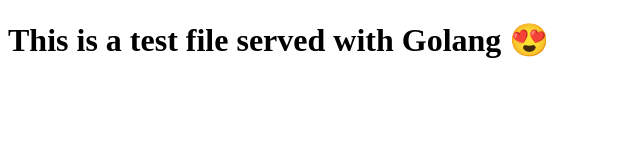
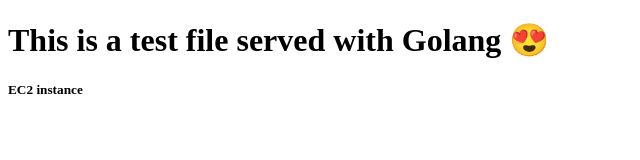
Before and after one commit to gbengaoyetade/notes-app, a plain HTML site: page static/index.html in a window 1280 px wide. Shown: the full height of the page, 0-640 px from the left. Drawn offline with Linux system fonts and the light colour scheme.

Commit message:
trigger new deploy

```diff
--- a/static/index.html
+++ b/static/index.html
@@ -7,5 +7,6 @@
   </head>
   <body>
     <h1>This is a test file served with Golang &#128525;</h1>
+    <h5>EC2 instance</h5>
   </body>
 </html>
```
